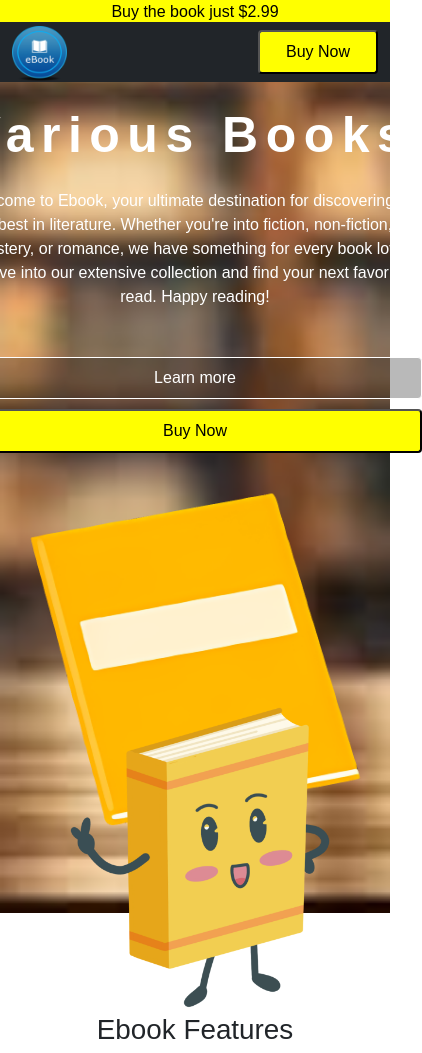
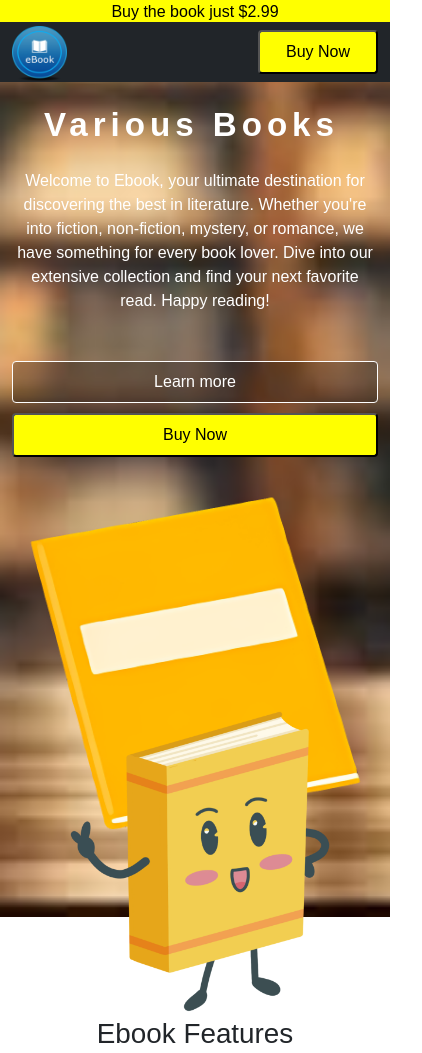
Before and after one commit to w3villa-manish-chaudhary/Ebook, a plain HTML site: page index.html in a window 390 px wide. Shown: the top 1053 px of the page, 422 px wide, since content can reach past the window. Drawn offline with nearby package versions, Linux system fonts and the light colour scheme.

Commit message:
LASTFINAL

```diff
--- a/assets/style.css
+++ b/assets/style.css
@@ -230,12 +230,70 @@ footer p {
     animation: blink .75s step-end infinite;
     animation-fill-mode: forwards;
     display: inline-block;
+    width: 0;
+
 }
 
 .rheading.finished::after {
     animation: none;
     border-color: transparent;
 }
+
+
+
+
+@media (max-width: 768px) {
+    .rheading {
+        font-size: 6.5vw;
+    }
+}
+
+@media (max-width: 480px) {
+    .rheading {
+        font-size: 8.5vw;
+    }
+}
+
+
+
+
+
+
+
+
+
+
+
+
+
+
+
+
+
+
+
+
+
+
+
+
+
+
+
+
+
+
+
+
+
+
+
+
+
+
+
+
+
 
 
 
```
